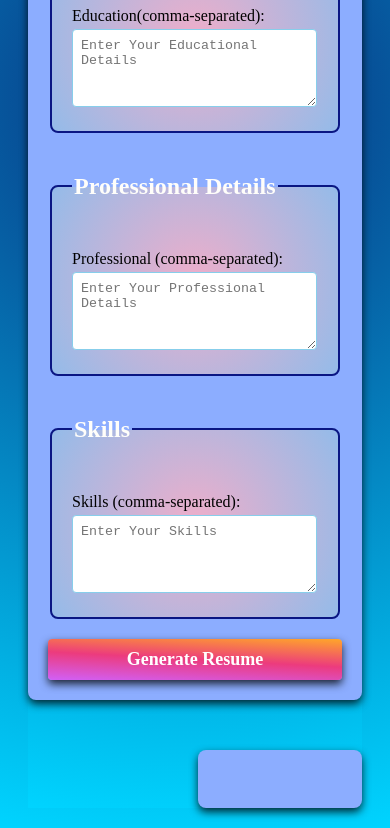
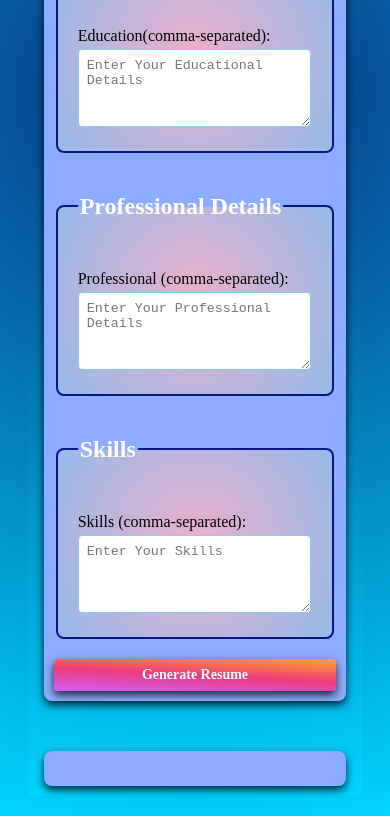
Before and after one commit to JamilRaza001/Hackathon_00, a plain HTML site: page Millstone_4/index.html in a window 390 px wide. Shown: the part 631-1459 px from the top of the page. Drawn offline with Linux system fonts and the light colour scheme.

Commit message:
Add files via upload

```diff
--- a/Millstone_4/style.css
+++ b/Millstone_4/style.css
@@ -149,3 +149,68 @@ button:hover{
     background: radial-gradient(circle, rgba(238,174,202,1) 0%, rgba(148,187,233,1) 100%);
 
 }
+
+
+@media (max-width: 768px) {
+
+.MainContainer, .ResumePreview {
+    padding: 15px;
+    }
+
+form {
+      width: 90%;
+      max-width: 100%;
+      padding: 15px;
+    }
+
+.ResumePreview {
+      padding: 15px;
+      font-size: 14px;
+      width: 90%;
+      margin-left: auto;
+      margin-right: auto;
+    }
+
+button {
+      font-size: 16px;
+      padding: 8px;
+    }
+
+.ResumePreview h1 {
+      font-size: 28px;
+    }
+
+.ResumePreview h2 {
+      font-size: 20px;
+    }
+  }
+
+@media (max-width: 480px) {
+
+.MainContainer {
+      padding: 10px;
+    }
+
+form {
+      padding: 10px;
+    }
+
+.ResumePreview {
+      font-size: 12px;
+      padding: 10px;
+      margin-left: auto;
+      margin-right: auto;
+    }
+
+button {
+      font-size: 14px;
+    }
+
+.ResumePreview h1 {
+      font-size: 24px;
+    }
+
+.ResumePreview h2 {
+      font-size: 18px;
+    }
+  }
```
